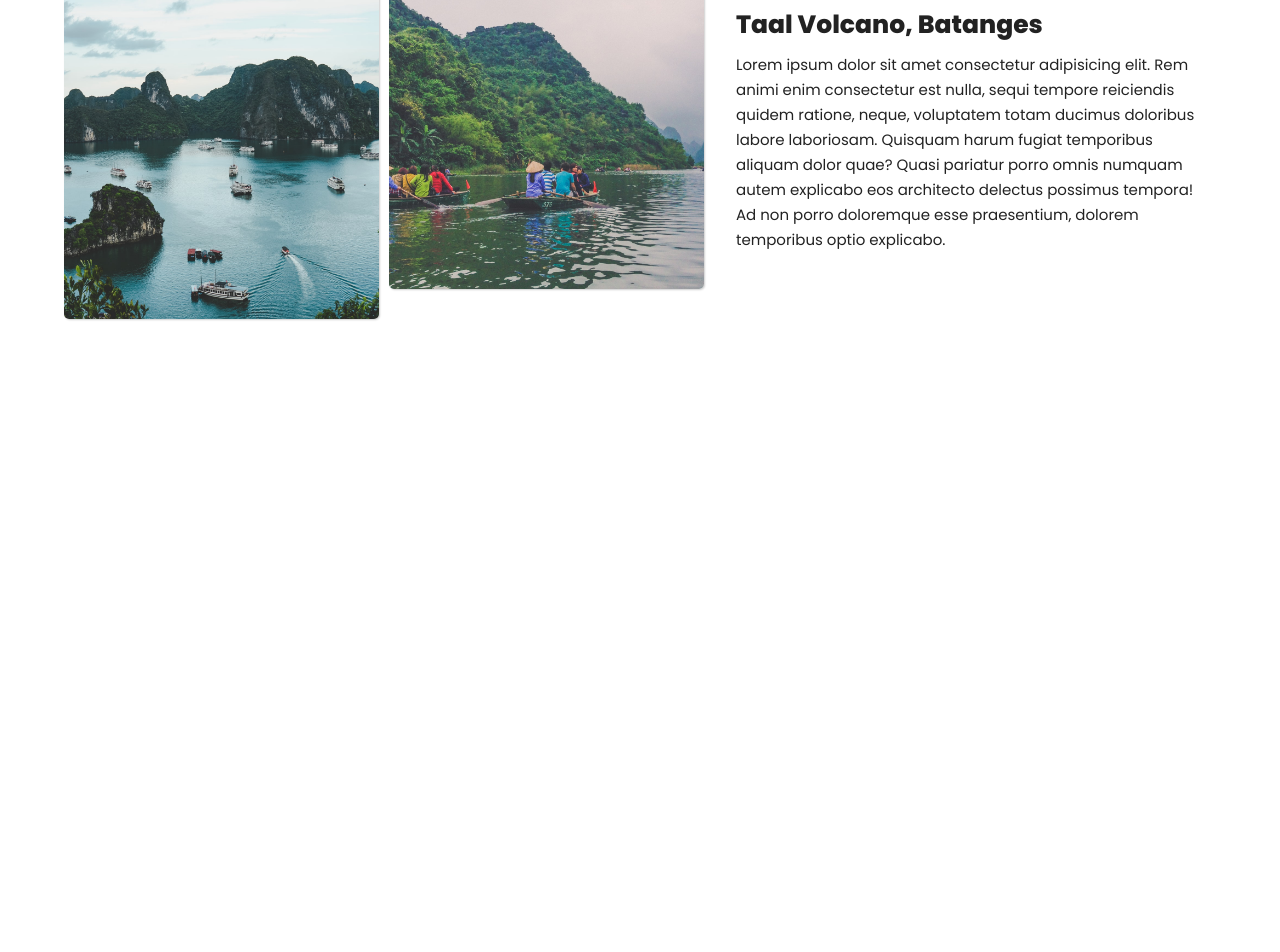
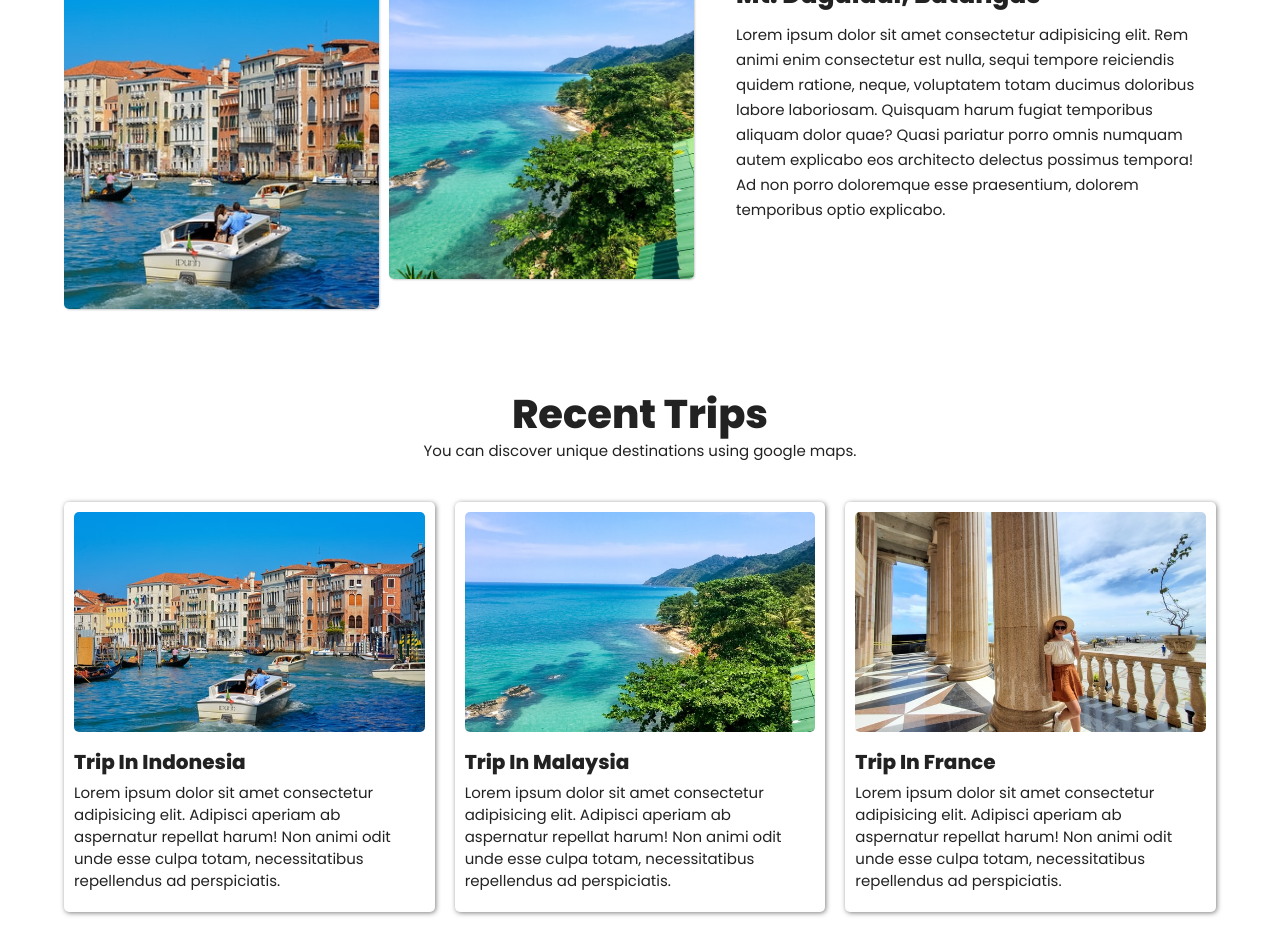
Before and after one commit to Jo-shua09/Travel-Website, a React (Vite) app: page /home in a window 1280 px wide. Shown: the part 1504-2456 px from the top of the page. Before the commit the page ends 1863 px from the top, so only its background shows below. Built offline with nearby package versions, Linux system fonts and the light colour scheme.

Commit message:
commit 14

```diff
--- a/src/Components/Destination.css
+++ b/src/Components/Destination.css
@@ -14,22 +14,22 @@
   font-weight: 400;
   color: #222;
   text-transform: none;
+  margin-bottom: 4rem;
 }
 .dest-desc {
-  margin-top: 5rem;
   display: flex;
   flex-direction: column;
   gap: 10rem;
 }
 .dest-one {
   display: flex;
-  flex-wrap: wrap;
+  flex-wrap: wrap-reverse;
   align-items: center;
   gap: 3rem;
   width: 100%;
 }
 .dest-one:nth-child(2) {
-  flex-wrap: wrap-reverse;
+  flex-wrap: wrap;
 }
 .dest-text {
   flex: 1 1 30rem;
@@ -77,4 +77,7 @@
   .dest-desc {
     gap: 7rem;
   }
+  .dest-one .dest-images img {
+    height: 32rem;
+  }
 }
--- a/src/Components/Destination.jsx
+++ b/src/Components/Destination.jsx
@@ -1,4 +1,5 @@
 import "./Destination.css";
+import DestinationData from "./DestinationData";
 
 const Destination = () => {
   return (
@@ -7,39 +8,16 @@ const Destination = () => {
       <p>Tours give you the opportunity to see a lot within a time frame.</p>
 
       <div className="dest-desc">
-        <div className="dest-one">
-          <div className="dest-text">
-            <h2>Taal Volcano, batanges</h2>
-            <p>
-              Lorem ipsum dolor sit amet consectetur adipisicing elit. Rem animi enim consectetur est nulla, sequi tempore reiciendis quidem ratione,
-              neque, voluptatem totam ducimus doloribus labore laboriosam. Quisquam harum fugiat temporibus aliquam dolor quae? Quasi pariatur porro
-              omnis numquam autem explicabo eos architecto delectus possimus tempora! Ad non porro doloremque esse praesentium, dolorem temporibus
-              optio explicabo.
-            </p>
-          </div>
-
-          <div className="dest-images">
-            <img src="/assets/1.jpg" alt="" />
-            <img src="/assets/2.jpg" alt="" />
-          </div>
-        </div>
-
-        <div className="dest-one">
-          <div className="dest-images">
-            <img src="/assets/1.jpg" alt="" />
-            <img src="/assets/2.jpg" alt="" />
-          </div>
-
-          <div className="dest-text">
-            <h2>Taal Volcano, batanges</h2>
-            <p>
-              Lorem ipsum dolor sit amet consectetur adipisicing elit. Rem animi enim consectetur est nulla, sequi tempore reiciendis quidem ratione,
-              neque, voluptatem totam ducimus doloribus labore laboriosam. Quisquam harum fugiat temporibus aliquam dolor quae? Quasi pariatur porro
-              omnis numquam autem explicabo eos architecto delectus possimus tempora! Ad non porro doloremque esse praesentium, dolorem temporibus
-              optio explicabo.
-            </p>
-          </div>
-        </div>
+        <DestinationData
+          heading="Taal Volcano, batanges"
+          text="Lorem ipsum dolor sit amet consectetur adipisicing elit. Rem animi enim consectetur est nulla, sequi tempore reiciendis quidem ratione, neque, voluptatem totam ducimus doloribus labore laboriosam. Quisquam harum fugiat temporibus aliquam dolor quae? Quasi pariatur porro omnis numquam autem explicabo eos architecto delectus possimus tempora! Ad non porro doloremque esse praesentium, dolorem temporibus optio explicabo."
+          imageOne="/assets/1.jpg"
+          imageTwo="/assets/2.jpg"
+          headingTwo="mt. daguldul, batangas"
+          textTwo="Lorem ipsum dolor sit amet consectetur adipisicing elit. Rem animi enim consectetur est nulla, sequi tempore reiciendis quidem ratione, neque, voluptatem totam ducimus doloribus labore laboriosam. Quisquam harum fugiat temporibus aliquam dolor quae? Quasi pariatur porro omnis numquam autem explicabo eos architecto delectus possimus tempora! Ad non porro doloremque esse praesentium, dolorem temporibus optio explicabo."
+          imageThree="/assets/5.jpg"
+          imageFour="/assets/8.jpg"
+        />
       </div>
     </div>
   );
--- /dev/null
+++ b/src/Components/DestinationData.jsx
@@ -0,0 +1,35 @@
+import "./Destination.css";
+
+const DestinationData = (props) => {
+  return (
+    <div className="destination-container">
+      <div className="dest-desc">
+        <div className="dest-one">
+          <div className="dest-text">
+            <h2>{props.heading}</h2>
+            <p>{props.text}</p>
+          </div>
+
+          <div className="dest-images">
+            <img src={props.imageOne} alt="" />
+            <img src={props.imageTwo} alt="" />
+          </div>
+        </div>
+
+        <div className="dest-one">
+          <div className="dest-images">
+            <img src={props.imageThree} alt="" />
+            <img src={props.imageFour} alt="" />
+          </div>
+
+          <div className="dest-text">
+            <h2>{props.headingTwo}</h2>
+            <p>{props.textTwo}</p>
+          </div>
+        </div>
+      </div>
+    </div>
+  );
+};
+
+export default DestinationData;
--- /dev/null
+++ b/src/Components/Trip.css
@@ -0,0 +1,54 @@
+.trip-desc {
+  display: flex;
+  flex-wrap: wrap;
+  align-content: center;
+  justify-content: space-between;
+  width: 100%;
+  gap: 2rem;
+}
+.trip-desc .trip-one {
+  flex: 1 1 30rem;
+  width: 100%;
+  overflow: hidden;
+  box-shadow: 1px 1px 5px rgb(0, 0, 0, 0.5);
+  border-radius: 0.5rem;
+  padding: 1rem;
+}
+.trip-one {
+  display: flex;
+  flex-direction: column;
+  gap: 1rem;
+  width: 100%;
+  cursor: pointer;
+}
+.trip-one .trip-image {
+  width: 100%;
+  height: 100%;
+  overflow: hidden;
+}
+.trip-one .trip-image img {
+  width: 100%;
+  height: 22rem;
+  border-radius: 0.5rem;
+  object-fit: cover;
+  transition: all 0.4s ease-in-out;
+}
+.trip-one:hover .trip-image img {
+  transform: scale(1.3);
+}
+.trip-text {
+  text-align: left;
+}
+.trip-one .trip-text h2 {
+  font-size: 2rem;
+  font-weight: 800;
+  color: #222;
+}
+.trip-one .trip-text p {
+  margin-bottom: 0;
+  font-size: 1.5rem;
+  color: #222;
+  line-height: 2.2rem;
+  padding-top: 0.5rem;
+  padding-bottom: 1rem;
+}
--- /dev/null
+++ b/src/Components/Trip.jsx
@@ -0,0 +1,28 @@
+import "./Trip.css";
+import "./Destination.css";
+import TripData from "./TripData";
+
+const Trip = () => {
+  return (
+    <div className="trip-container destination-container">
+      <h1>recent trips</h1>
+      <p>You can discover unique destinations using google maps.</p>
+
+      <div className="trip-desc">
+        <TripData
+          imageOne="/assets/5.jpg"
+          heading="Trip in Indonesia"
+          text="Lorem ipsum dolor sit amet consectetur adipisicing elit. Adipisci aperiam ab aspernatur repellat harum! Non animi odit unde esse culpa totam, necessitatibus repellendus ad perspiciatis."
+          imageTwo="/assets/8.jpg"
+          headingTwo="Trip in malaysia"
+          textTwo="Lorem ipsum dolor sit amet consectetur adipisicing elit. Adipisci aperiam ab aspernatur repellat harum! Non animi odit unde esse culpa totam, necessitatibus repellendus ad perspiciatis."
+          imageThree="/assets/6.jpg"
+          headingThree="Trip in france"
+          textThree="Lorem ipsum dolor sit amet consectetur adipisicing elit. Adipisci aperiam ab aspernatur repellat harum! Non animi odit unde esse culpa totam, necessitatibus repellendus ad perspiciatis."
+        />
+      </div>
+    </div>
+  );
+};
+
+export default Trip;
--- /dev/null
+++ b/src/Components/TripData.jsx
@@ -0,0 +1,39 @@
+import "./Trip.css";
+
+const TripData = (props) => {
+  return (
+    <div className="trip-desc">
+      <div className="trip-one">
+        <div className="trip-image">
+          <img src={props.imageOne} alt="" />
+        </div>
+        <div className="trip-text">
+          <h2>{props.heading}</h2>
+          <p>{props.text}</p>
+        </div>
+      </div>
+
+      <div className="trip-one">
+        <div className="trip-image">
+          <img src={props.imageTwo} alt="" />
+        </div>
+        <div className="trip-text">
+          <h2>{props.headingTwo}</h2>
+          <p>{props.textTwo}</p>
+        </div>
+      </div>
+
+      <div className="trip-one">
+        <div className="trip-image">
+          <img src={props.imageThree} alt="" />
+        </div>
+        <div className="trip-text">
+          <h2>{props.headingThree}</h2>
+          <p>{props.textThree}</p>
+        </div>
+      </div>
+    </div>
+  );
+};
+
+export default TripData;
--- a/src/Pages/Home.jsx
+++ b/src/Pages/Home.jsx
@@ -1,6 +1,7 @@
 import Destination from "../Components/Destination";
 import Hero from "../Components/Hero";
 import Navbar from "../Components/Navbar";
+import Trip from "../Components/Trip";
 
 const Home = () => {
   return (
@@ -25,6 +26,10 @@ const Home = () => {
       <div className="destination-section section">
         <Destination />
       </div>
+
+      <div className="trip-section section">
+        <Trip />
+      </div>
     </div>
   );
 };
```
